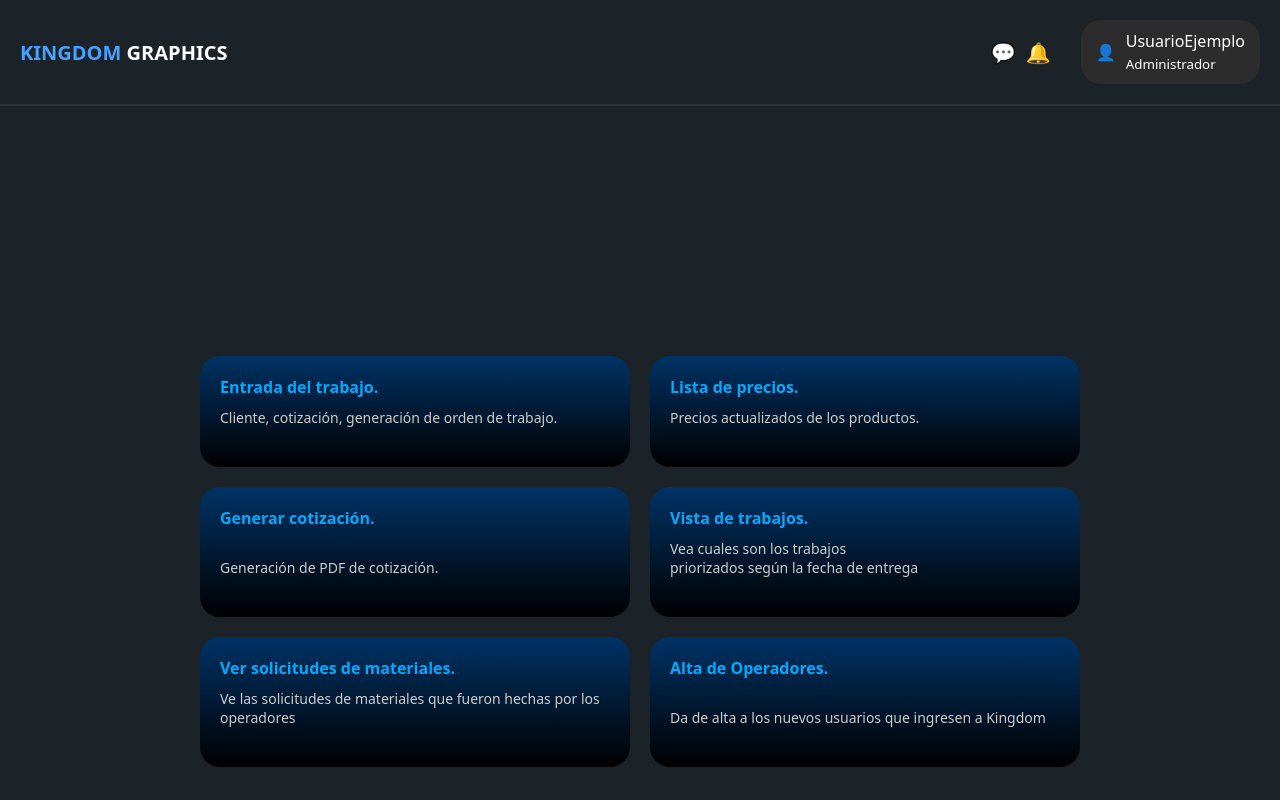
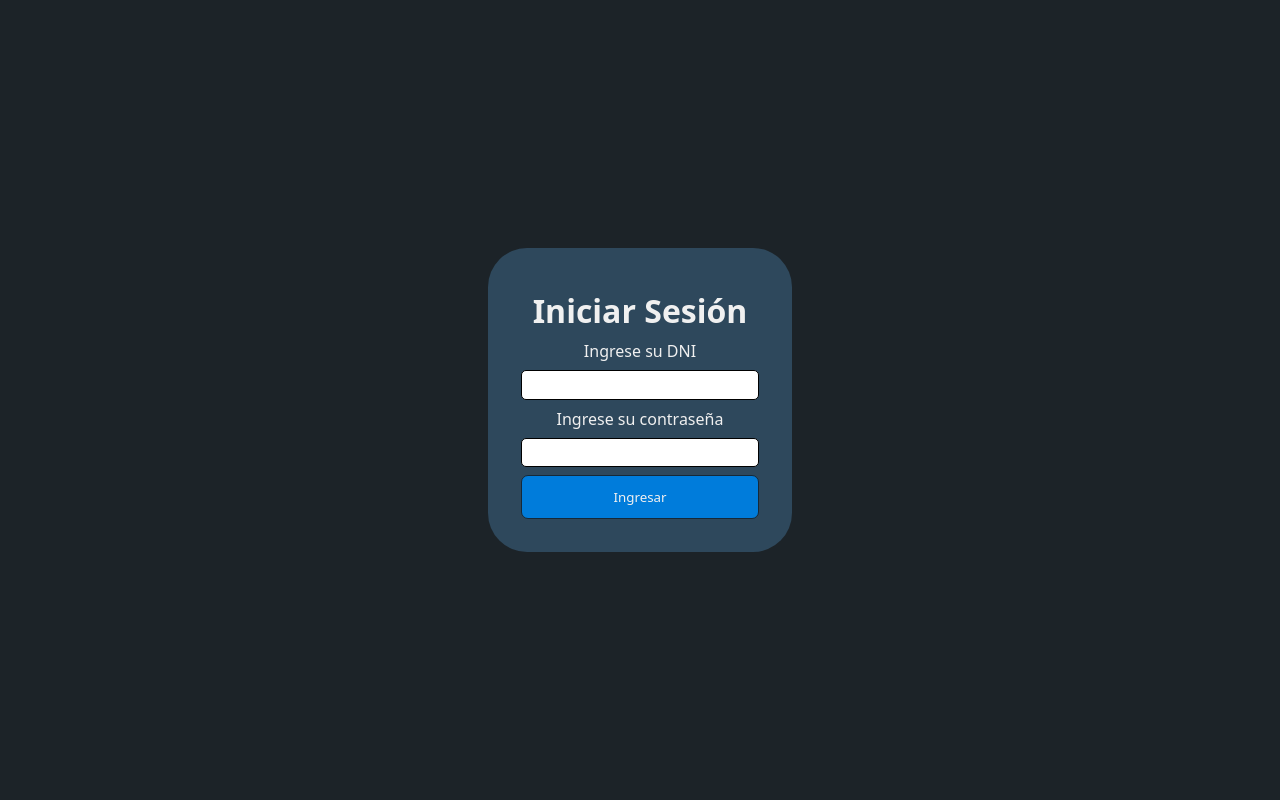
Before and after one commit to astergaze/Kontrol, a React app: page / in a window 1280 px wide. Built offline with nearby package versions, Linux system fonts and the light colour scheme.

Commit message:
Fix frontend - add routes control

```diff
--- a/index.js
+++ b/index.js
@@ -7,12 +7,12 @@ function createWindow() {
     height: 600,
     webPreferences: {
       nodeIntegration: true,
-      contextIsolation: false // Necesario si usás nodeIntegration
+      contextIsolation: false
     }
   })
 
   win.loadFile(path.join(__dirname, 'dist', 'index.html'))
-  win.webContents.openDevTools() // Para ver errores de consola
+  win.webContents.openDevTools()
 }
 
 app.whenReady().then(createWindow)
--- /dev/null
+++ b/src/App.jsx
@@ -0,0 +1,15 @@
+import React from 'react';
+import { Routes, Route } from 'react-router-dom';
+import Login from './Login';
+import MainPageAdmin from './MainPageAdmin';
+
+const App = () => {
+  return (
+    <Routes>
+      <Route path="/" element={<Login />} />        {/* Página inicial */}
+      <Route path="/main" element={<MainPageAdmin />} /> {/* Página destino */}
+    </Routes>
+  );
+};
+
+export default App;
--- a/src/Login.jsx
+++ b/src/Login.jsx
@@ -1,19 +1,26 @@
-import React from 'react'
-import './css/login.css'
+import React from 'react';
+import { useNavigate } from 'react-router-dom';
+import './css/login.css';
+
 const Login = () => {
+  const navigate = useNavigate();
 
-  return <>
+  const handleLogin = () => {
+    navigate('/main');
+  };
+
+  return (
     <div className='mainCont'>
       <div className='loginForm'>
-        <h2>Iniciar Sesion</h2>
+        <h2>Iniciar Sesión</h2>
         <p>Ingrese su DNI</p>
         <input type="number" name="DNI" id="DNIForm" className='loginInput' />
         <p>Ingrese su contraseña</p>
         <input type="password" name="Password" id="passwordForm" className='loginInput' />
-        <button className='loginBtn'>Ingresar</button>
+        <button className='loginBtn' onClick={handleLogin}>Ingresar</button>
       </div>
     </div>
-  </>
-}
+  );
+};
 
-export default Login
+export default Login;
--- a/src/MainPage.jsx
+++ b/src/MainPage.jsx
@@ -1,20 +1,20 @@
-import React from 'react'
-import './css/MainPage.css'
+import React from 'react';
+import './css/MainPage.css';
+
 const MainPage = () => {
-  return <>
-<body>
+  return (
+    <div className="mainPage">
       <header>
-    <div class="logo">
-
+        <div className="logo">
           <h1><span>KINGDOM</span> GRAPHICS</h1>
         </div>
-    <div class="usuario">
-      <div class="iconos-superior">
-        <span class="chat">💬</span>
-        <span class="bell">🔔</span>
+        <div className="usuario">
+          <div className="iconos-superior">
+            <span className="chat">💬</span>
+            <span className="bell">🔔</span>
           </div>
-      <div class="perfil">
-        <span class="icono-user">👤</span>
+          <div className="perfil">
+            <span className="icono-user">👤</span>
             <div>
               <p>UsuarioEjemplo</p>
               <small>Operador</small>
@@ -24,27 +24,23 @@ const MainPage = () => {
       </header>
 
       <main>
-    <section class="card grande">
+        <section className="card grande">
           <h2>Vista de trabajos.</h2>
-      <p>Vea cuales son los trabajos priorizados según la fecha de entrega</p>
-
+          <p>Vea cuáles son los trabajos priorizados según la fecha de entrega.</p>
         </section>
 
-    <section class="card pequena">
+        <section className="card pequena">
           <h2>Lista de precios.</h2>
-      <p>Vea todos los precios actualizados de los productos (Tipo de papel, terminación y personalizaciones finales).</p>
-
+          <p>Vea todos los precios actualizados de los productos (tipo de papel, terminación y personalizaciones finales).</p>
         </section>
 
-    <section class="card pequena">
+        <section className="card pequena">
           <h2>Solicitud de materiales.</h2>
-      <p>Solicita materiales que hagan falta para continuar con el trabajo</p>
-
+          <p>Solicita materiales que hagan falta para continuar con el trabajo.</p>
         </section>
       </main>
-</body>
+    </div>
+  );
+};
 
-  </>
-}
-
-export default MainPage
+export default MainPage;
--- a/src/MainPageAdmin.jsx
+++ b/src/MainPageAdmin.jsx
@@ -1,20 +1,21 @@
-import React from 'react'
-import './css/MainPageAdmin.css'
+import React from 'react';
+import './css/MainPageAdmin.css';
+
 const MainPageAdmin = () => {
-  return <>
-<body>
+  return (
+    <>
+    <div className="mainPageAdmin">
       <header>
-    <div class="logo">
-
+        <div className="logo">
           <h1><span>KINGDOM</span> GRAPHICS</h1>
         </div>
-    <div class="usuario">
-      <div class="iconos-superior">
-        <span class="chat">💬</span>
-        <span class="bell">🔔</span>
+        <div className="usuario">
+          <div className="iconos-superior">
+            <span className="chat">💬</span>
+            <span className="bell">🔔</span>
           </div>
-      <div class="perfil">
-        <span class="icono-user">👤</span>
+          <div className="perfil">
+            <span className="icono-user">👤</span>
             <div>
               <p>UsuarioEjemplo</p>
               <small>Administrador</small>
@@ -22,39 +23,43 @@ const MainPageAdmin = () => {
           </div>
         </div>
       </header>
-  <main class="contenedor-cards">
-    <section class="card">
-      <h2><span class="azul">Entrada del trabajo.</span></h2>
+
+      <main className="contenedor-general-cards">
+        <div  className="contenedor-cards">
+          <section className="card">
+            <h2><span className="azul">Entrada del trabajo.</span></h2>
             <p>Cliente, cotización, generación de orden de trabajo.</p>
           </section>
 
-    <section class="card">
-      <h2><span class="azul">Lista de precios.</span></h2>
+          <section className="card">
+            <h2><span className="azul">Lista de precios.</span></h2>
             <p>Precios actualizados de los productos.</p>
           </section>
 
-    <section class="card">
-      <h2><span class="azul">Generar cotización.</span></h2>
+          <section className="card">
+            <h2><span className="azul">Generar cotización.</span></h2>
             <p>Generación de PDF de cotización.</p>
           </section>
 
-    <section class="card">
-      <h2><span class="azul">Vista de trabajos.</span></h2>
-      <p>Vea cuales son los trabajos <br></br>priorizados según la fecha de entrega</p>
+          <section className="card">
+            <h2><span className="azul">Vista de trabajos.</span></h2>
+            <p>Vea cuáles son los trabajos<br />priorizados según la fecha de entrega</p>
           </section>
 
-    <section class="card">
-      <h2><span class="azul">Ver solicitudes de materiales.</span></h2>
-      <p>Ve las solicitudes de materiales que fueron hechas por los operadores</p>
+          <section className="card">
+            <h2><span className="azul">Ver solicitudes de materiales.</span></h2>
+            <p>Ve las solicitudes de materiales que fueron hechas por los operadores.</p>
           </section>
 
-    <section class="card">
-      <h2><span class="azul">Alta de Operadores.</span></h2>
-      <p>Da de alta a los nuevos usuarios que ingresen a Kingdom</p>
+          <section className="card">
+            <h2><span className="azul">Alta de Operadores.</span></h2>
+            <p>Da de alta a los nuevos usuarios que ingresen a Kingdom.</p>
           </section>
+        </div>
       </main>
-</body>
+    </div>
   </>
-}
+  );
+};
 
-export default MainPageAdmin
+export default MainPageAdmin;
--- a/src/css/MainPage.css
+++ b/src/css/MainPage.css
@@ -1,15 +1,19 @@
+/* Reset básico */
 * {
   margin: 0;
   padding: 0;
   box-sizing: border-box;
 }
 
-body {
+/* Fondo y tipografía general */
+.mainPage {
   background-color: #1e1e1e;
-  color: white;
+  color: #ffffff;
   font-family: Arial, sans-serif;
+  min-height: 100vh;
 }
 
+/* Encabezado */
 header {
   display: flex;
   justify-content: space-between;
@@ -18,14 +22,11 @@ header {
   border-bottom: 2px solid #333;
 }
 
+/* Logo */
 .logo {
   display: flex;
   align-items: center;
   gap: 10px;
-}
-
-.logo img {
-  width: 40px;
 }
 
 .logo h1 {
@@ -36,6 +37,7 @@ header {
   color: #48a0ff;
 }
 
+/* Usuario */
 .usuario {
   display: flex;
   align-items: center;
@@ -43,10 +45,11 @@ header {
 }
 
 .iconos-superior span {
+  font-size: 20px;
   margin-right: 10px;
-  font-size: 20px;
 }
 
+/* Perfil */
 .perfil {
   display: flex;
   align-items: center;
@@ -56,17 +59,16 @@ header {
   border-radius: 20px;
 }
 
+/* Contenido principal */
 main {
-    display: grid;
-    grid-template-columns: 1fr 1fr;
-    grid-template-rows: auto auto;
-    gap: 20px;
-    padding-top: 250px;
-    padding-left: 200px;
-    padding-right: 200px;
-    align-content: center;
+  display: grid;
+  grid-template-columns: repeat(2, 1fr);
+  gap: 20px;
+  padding: 100px 200px 40px;
+  align-content: center;
 }
 
+/* Tarjetas */
 .card {
   background: linear-gradient(to bottom, #003366, #000000);
   padding: 20px;
@@ -74,7 +76,7 @@ main {
   display: flex;
   flex-direction: column;
   justify-content: space-between;
-  color: white;
+  color: #ffffff;
 }
 
 .card h2 {
@@ -88,11 +90,7 @@ main {
   margin-bottom: 20px;
 }
 
-.card img {
-  width: 60px;
-  align-self: center;
-}
-
+/* Variantes de tamaño */
 .grande {
   grid-column: span 2;
 }
--- a/src/css/MainPageAdmin.css
+++ b/src/css/MainPageAdmin.css
@@ -1,16 +1,74 @@
-body {
+/* Estilos base */
+.mainPageAdmin {
   background-color: #1e1e1e;
   color: white;
   font-family: Arial, sans-serif;
-
+  min-height: 100vh;
+}
+.contenedor-general-cards {
+    display: flex;
+    justify-content: center;
+    flex-direction: column;
+    align-items: center;
+    height: 80dvh;
+    padding: 1rem;
+    width: 100%;
+}
+/* Encabezado */
+header {
+  display: flex;
+  justify-content: space-between;
+  align-items: center;
+  padding: 20px;
+  border-bottom: 2px solid #333;
 }
 
-.grid-cards {
-  display: grid;
-  grid-template-columns: repeat(auto-fit, minmax(280px, 1fr));
+/* Logo */
+.logo {
+  display: flex;
+  align-items: center;
+  gap: 10px;
+}
+
+.logo h1 {
+  font-size: 20px;
+}
+
+.logo h1 span {
+  color: #48a0ff;
+}
+
+/* Usuario */
+.usuario {
+  display: flex;
+  align-items: center;
   gap: 20px;
 }
 
+.iconos-superior span {
+  font-size: 20px;
+  margin-right: 10px;
+}
+
+/* Perfil */
+.perfil {
+  display: flex;
+  align-items: center;
+  gap: 10px;
+  background-color: #2c2c2c;
+  padding: 10px 15px;
+  border-radius: 20px;
+}
+
+/* Contenedor de tarjetas */
+.contenedor-cards {
+  display: grid;
+  grid-template-columns: repeat(2, 1fr);
+  gap: 20px;
+  width: 100%;
+}
+
+/* Tarjetas */
 .card {
   background: linear-gradient(to bottom, #003366, #000000);
   padding: 20px;
@@ -42,3 +100,8 @@ body {
   width: 50px;
   align-self: center;
 }
+
+/* Color destacado */
+.azul {
+  color: #00aaff;
+}
--- a/src/index.jsx
+++ b/src/index.jsx
@@ -1,9 +1,12 @@
-import React from 'react'
-import ReactDOM from 'react-dom/client'
-import Login from './Login'
-import MainPage from './MainPage'
-import MainPageAdmin from './MainPageAdmin'
-import './css/main.css'
+import React from 'react';
+import ReactDOM from 'react-dom/client';
+import { HashRouter } from 'react-router-dom';
+import App from './App';
+import './css/main.css';
 
-const root = ReactDOM.createRoot(document.getElementById('root'))
-root.render(<MainPageAdmin />)
+const root = ReactDOM.createRoot(document.getElementById('root'));
+root.render(
+  <HashRouter>
+    <App />
+  </HashRouter>
+);
```
Also changed, not shown: package.json (+6 -5 lines), 2 other files (tests, documents, lock files or other folders). Lines whose indentation alone changed are shown as unchanged.
